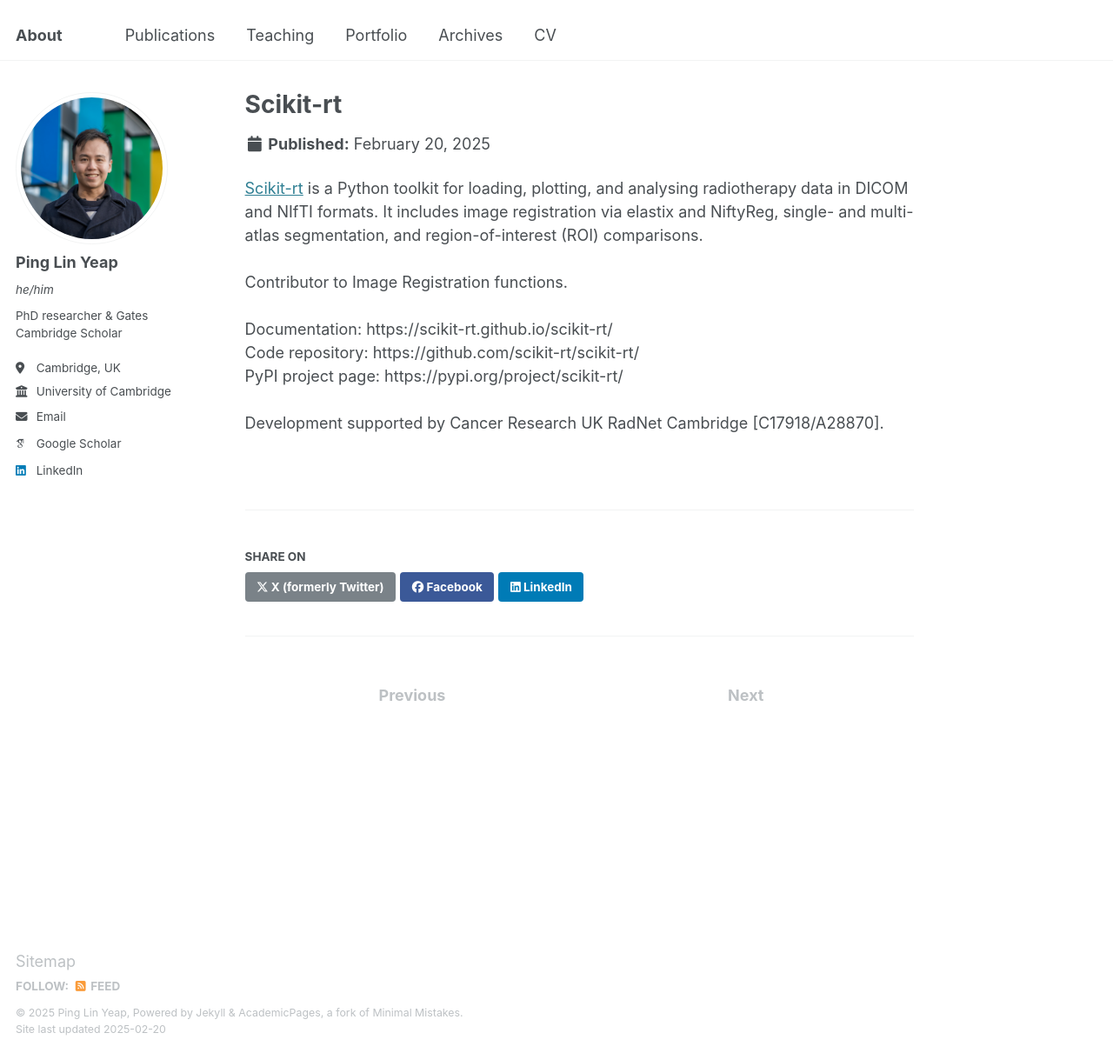
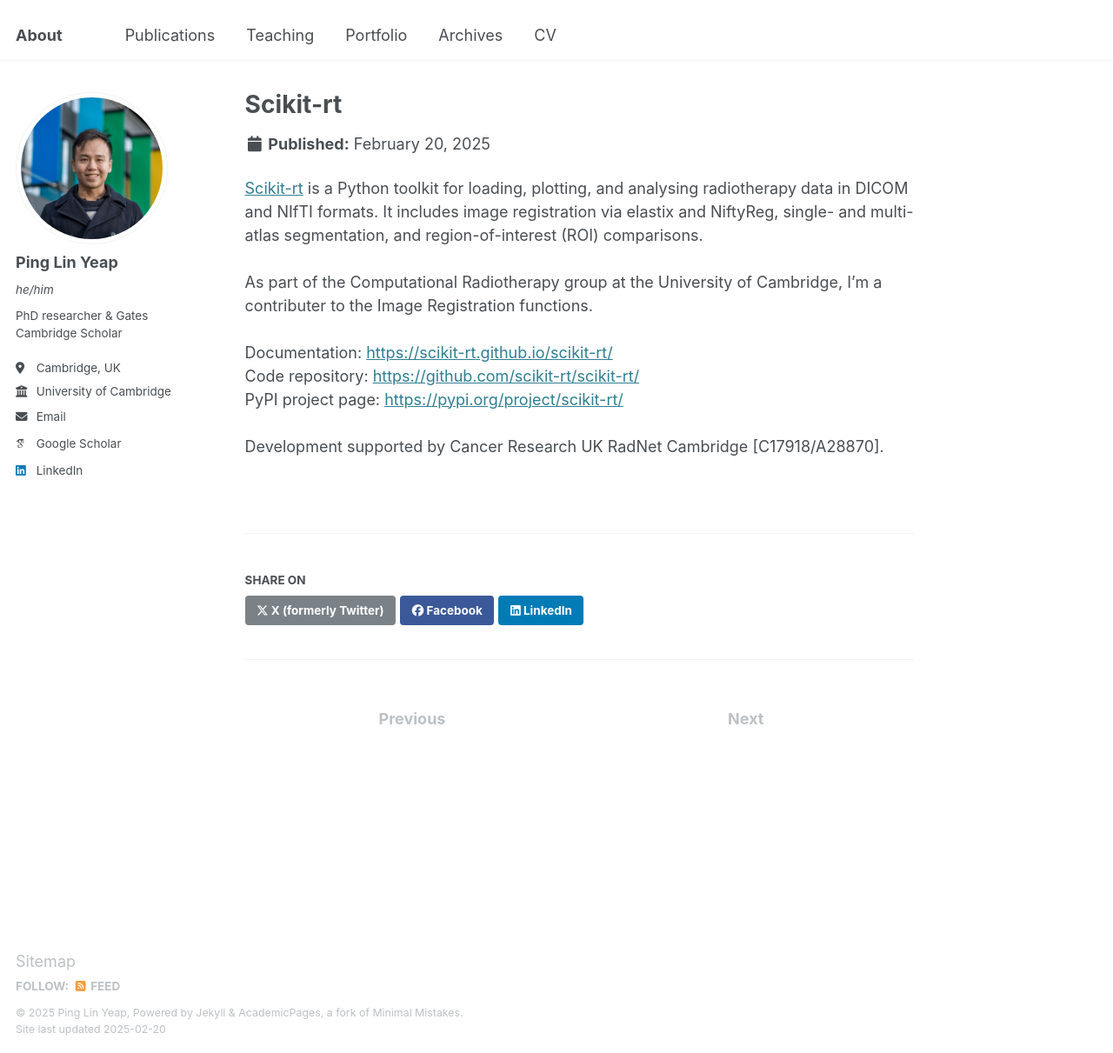
Before and after one commit to yeappl/yeappl.github.io, a Jekyll site: the page built from _portfolio/scikitrt.md, in a window 1280 px wide and 1211 px high. Shown: the whole window at 87% size. Built offline with Jekyll 4.4.1, drawn with Linux system fonts in a browser that asks for light colours; some web fonts are replaced.

Commit message:
Update scikitrt.md

```diff
--- a/_portfolio/scikitrt.md
+++ b/_portfolio/scikitrt.md
@@ -6,10 +6,10 @@ collection: portfolio
 
 [Scikit-rt](https://scikit-rt.github.io/scikit-rt/) is a Python toolkit for loading, plotting, and analysing radiotherapy data in DICOM and NIfTI formats. It includes image registration via elastix and NiftyReg, single- and multi-atlas segmentation, and region-of-interest (ROI) comparisons. <br>
 <br>
-Contributor to Image Registration functions. <br>
+As part of the Computational Radiotherapy group at the University of Cambridge, I'm a contributer to the Image Registration functions. <br>
 <br>
-Documentation: https://scikit-rt.github.io/scikit-rt/ <br>
-Code repository: https://github.com/scikit-rt/scikit-rt/ <br>
-PyPI project page: https://pypi.org/project/scikit-rt/ <br>
+Documentation: [https://scikit-rt.github.io/scikit-rt/](https://scikit-rt.github.io/scikit-rt/) <br>
+Code repository: [https://github.com/scikit-rt/scikit-rt/](https://github.com/scikit-rt/scikit-rt/) <br>
+PyPI project page: [https://pypi.org/project/scikit-rt/](https://pypi.org/project/scikit-rt/) <br>
 <br>
 Development supported by Cancer Research UK RadNet Cambridge [C17918/A28870].
```
